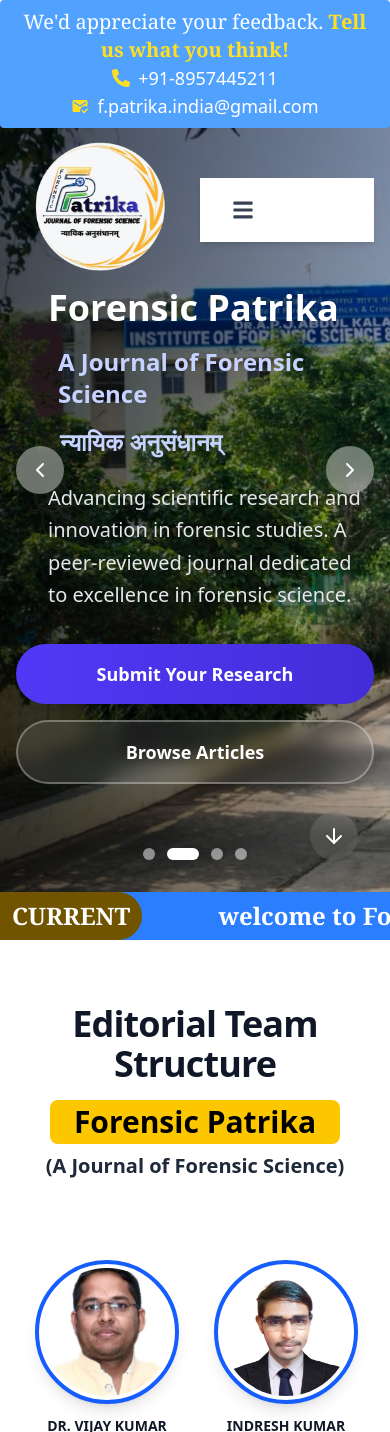
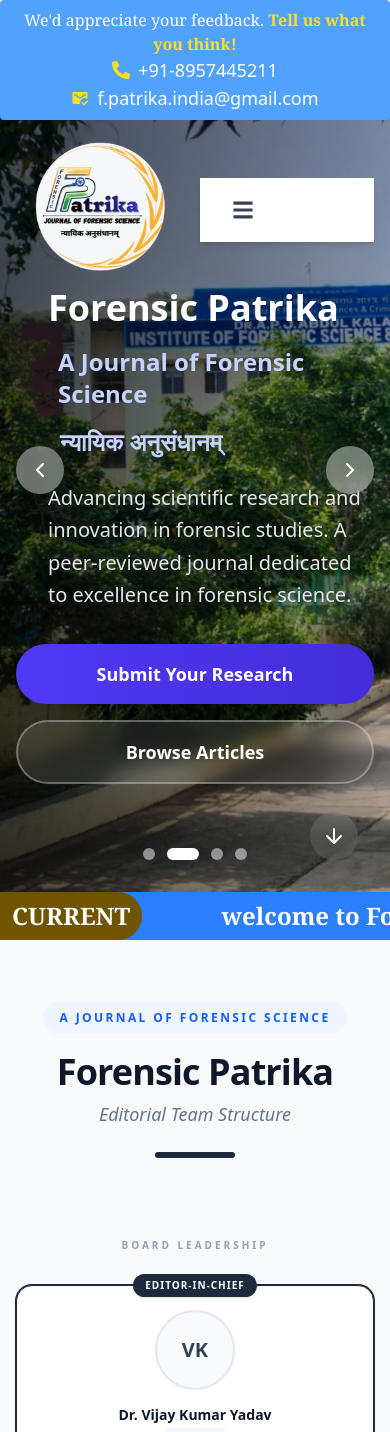
Before and after one commit to Santaravind/Forensic_Journal, a React (Vite) app: page /editorial in a window 390 px wide. Shown: the top 1432 px of the page. Built offline with nearby package versions, Linux system fonts and the light colour scheme.

Commit message:
Editorial teem re-design !!

```diff
--- a/src/components/auth/Register.jsx
+++ b/src/components/auth/Register.jsx
@@ -30,6 +30,7 @@
   };
 
   const specializations = [
+    'Reader',
     'Digital Forensics',
     'Cyber Crime Investigation',
     'Forensic Accounting',
@@ -42,7 +43,7 @@
   ];
 
   return (
-    <div className="min-h-screen bg-gradient-to-br from-gray-900 via-blue-900 to-purple-900 flex items-center justify-center p-6 relative overflow-hidden">
+    <div className="min-h-screen bg-linear-to-br from-gray-900 via-blue-900 to-purple-900 flex items-center justify-center p-6 relative overflow-hidden">
 
       {/* Animated Background Elements */}
       <div className="absolute inset-0 overflow-hidden">
@@ -55,12 +56,12 @@
       <div className="relative w-full max-w-6xl bg-white/10 backdrop-blur-xl rounded-3xl shadow-2xl border border-white/20 overflow-hidden">
 
         {/* Decorative Header Strip */}
-        <div className="absolute top-0 left-0 right-0 h-2 bg-gradient-to-r from-yellow-400 via-red-500 to-purple-600"></div>
+        <div className="absolute top-0 left-0 right-0 h-2 bg-linear-to-r from-yellow-400 via-red-500 to-purple-600"></div>
 
         <div className="grid md:grid-cols-2 gap-0">
 
           {/* Left Side - Hero Section */}
-          <div className="relative hidden md:block p-12 bg-gradient-to-br from-blue-900/50 to-purple-900/50 backdrop-blur-sm">
+          <div className="relative hidden md:block p-12 bg-linear-to-br from-blue-900/50 to-purple-900/50 backdrop-blur-sm">
             <div className="relative z-10 h-full flex flex-col">
 
               {/* Logo and Title */}
@@ -79,7 +80,7 @@
               <div className="flex-1 flex flex-col justify-center">
                 <h2 className="text-4xl font-bold text-white mb-6 leading-tight">
                   Unveiling Truth,<br />
-                  <span className="text-transparent bg-clip-text bg-gradient-to-r from-yellow-400 to-red-500">
+                  <span className="text-transparent bg-clip-text bg-linear-to-r from-yellow-400 to-red-500">
                     One Case at a Time
                   </span>
                 </h2>
@@ -126,7 +127,7 @@
 
               {/* Mobile Logo */}
               <div className="md:hidden flex items-center space-x-3 mb-8">
-                <div className="p-2 bg-gradient-to-br from-blue-600 to-purple-600 rounded-xl">
+                <div className="p-2 bg-linear-to-br from-blue-600 to-purple-600 rounded-xl">
                   <Scale className="w-6 h-6 text-white" />
                 </div>
                 <div>
@@ -223,7 +224,7 @@
                 {/* Specialization */}
                 <div className="relative">
                   <label className="block text-sm font-medium text-gray-700 mb-1">
-                    Specialization
+                    Specialization/Role
                   </label>
                   <div className="relative">
                     <Microscope className="absolute left-3 top-1/2 transform -translate-y-1/2 w-5 h-5 text-gray-400 z-10" />
@@ -234,7 +235,7 @@
                       className="w-full pl-10 pr-4 py-3 border border-gray-200 rounded-xl focus:ring-2 focus:ring-blue-500 focus:border-transparent transition-all appearance-none bg-white"
                       required
                     >
-                      <option value="">Select specialization</option>
+                      <option value="">Select specialization/role</option>
                       {specializations.map((spec) => (
                         <option key={spec} value={spec}>{spec}</option>
                       ))}
@@ -306,7 +307,7 @@
                 {/* Submit Button */}
                 <button
                   type="submit"
-                  className="w-full py-4 px-6 bg-gradient-to-r from-blue-600 to-purple-600 hover:from-blue-700 hover:to-purple-700 text-white font-semibold rounded-xl shadow-lg transform transition-all duration-300 hover:scale-[1.02] focus:ring-4 focus:ring-blue-500/50"
+                  className="w-full py-4 px-6 bg-linear-to-r from-blue-600 to-purple-600 hover:from-blue-700 hover:to-purple-700 text-white font-semibold rounded-xl shadow-lg transform transition-all duration-300 hover:scale-[1.02] focus:ring-4 focus:ring-blue-500/50"
                 >
                   Register for Forensic Patrika
                 </button>
@@ -314,7 +315,7 @@
                 {/* Login Link */}
                 <p className="text-center text-gray-600 text-sm">
                   Already have an account?{' '}
-                  <a href="#" className="text-blue-600 font-semibold hover:underline">
+                  <a href="/login" className="text-blue-600 font-semibold hover:underline">
                     Sign in
                   </a>
                 </p>
--- a/src/components/pages/EditorialTeam.jsx
+++ b/src/components/pages/EditorialTeam.jsx
@@ -1,106 +1,226 @@
-import React from 'react'
-import { FaUserTie, FaGraduationCap } from 'react-icons/fa';
-import logo from '../assets/logos.png'
-import vijay from '../assets/VIJAY.jpeg'
-import indresh from '../assets/indresh.jpeg'
-import hrigiv from '../assets/hrigvi.jpeg'
-import sant from '../assets/Arvind.png'
-function EditorialTeam() {
+// import React from 'react'
+// import { FaUserTie, FaGraduationCap } from 'react-icons/fa';
+// import logo from '../assets/logos.png'
+// import vijay from '../assets/VIJAY.jpeg'
+// import indresh from '../assets/indresh.jpeg'
+// import hrigiv from '../assets/hrigvi.jpeg'
+// import sant from '../assets/Arvind.png'
+// function EditorialTeam() {
+//   const editorialTeam = {
+//   leadership: [
+//     { id: 1, name: "Dr. Vijay Kumar Yadav", post: "Founder", position: "Editor-in-Chief", image: vijay },
+//     { id: 2, name: "Indresh Kumar", post: "CO-Founder", position: "Publisher", image: indresh },
+//   ],
+//   coEditors: [
+//     { id: 3, name: "Dr. Murali Manohar Yadav", position: "Co-Editor-in-Chief", image: logo },
+//     { id: 4, name: "Dr. Akash Kumar", position: "Co-Editor-in-Cy hief", image:logo },
+//   ],
+//   editorialStaff: [
+//     { id: 5, name: "Dr. Abhimanyu Harshey", position: "Managing Editor", image:logo },
+//     { id: 6, name: "Dr. Prakash Chandra", position: "Associate Editor", image: logo },
+//     { id: 7, name: "Mr. Shantanu Singh", position: "Section Editor", image: logo },
+//   ],
+//   specialRoles: [
+//     { id: 8, name: "Nawab John Dar", position: "International Editorial Head", image: logo },
+//   ],
+//   sideStaff: [
+//     { id: 9, name: "Ms. Richa Jaiswal", position: "Reviewers", image :logo },
+//     { id: 10, name: "Ms. Ankita Sikoria", position: "Communication Officer",image:logo },
+//     { id: 11, name: "Hrigvi Singh Banafar", position: "Publication Manager",image:hrigiv },
+//     { id: 12, name: "Aravind Sant Singh", position: "Technical Head"  },
+//   ]
+// };
+
+
+
+//   const MemberCard = ({ member, size = "large" }) => (
+//     <div className="flex flex-col items-center text-center p-4 transition-transform hover:scale-105">
+//       <div className={`relative mb-3 rounded-full border-4 border-blue-600 p-1 shadow-lg overflow-hidden ${size ==='large' ? 'w-36 h-36' : 'w-34 h-34'}`}>
+//         <img
+//           src={member.image ||''}
+//           alt={member.name}
+//           className="w-full h-full object-cover rounded-full"
+//         />
+//       </div>
+//       <h3 className={`${size === 'large' ? 'text-sm' : 'text-xs'} font-bold text-gray-900 uppercase`}>{member.name}</h3>
+//       <p className="text-[10px] font-semibold text-blue-700 leading-tight">{member.post}</p>
+//       <p className="text-[10px] text-gray-600 font-medium">{member.position}</p>
+//     </div>
+//   );
+
+//   return (
+//     <>
+//     <section className="bg-white py-16 px-4 max-w-7xl mx-auto">
+//       {/* Header Section */}
+//       <div className="text-center mb-16">
+//         <h1 className="text-4xl font-black text-gray-900 tracking-tight">Editorial Team Structure</h1>
+//         <div className="mt-4 inline-block bg-yellow-400 px-6 py-1 rounded-lg">
+//           <h2 className="text-3xl font-bold text-black">Forensic Patrika</h2>
+//         </div>
+//         <p className="text-xl font-bold mt-2 text-gray-800">(A Journal of Forensic Science)</p>
+//       </div>
+
+//       <div className="grid grid-cols-12 gap-8">
+//         {/* Main Hierarchy (Left 9 columns) */}
+//         <div className="col-span-12 lg:col-span-9 space-y-12">
+
+//           {/* Tier 1: Leadership */}
+//           <div className="flex justify-around items-start max-w-2xl mx-auto">
+//             {editorialTeam.leadership.map(m => <MemberCard key={m.id} member={m} />)}
+//           </div>
+
+//           {/* Tier 2: Co-Editors & Staff Grid */}
+//           <div className="grid grid-cols-2 gap-4 items-center">
+//             {/* Left Column: Co-Editors */}
+//             <div className="flex flex-col items-center gap-12">
+//                <MemberCard member={editorialTeam.coEditors[0]} />
+//                <MemberCard member={editorialTeam.coEditors[1]} />
+//             </div>
+
+//             {/* Middle Column: Editorial Staff */}
+//             <div className="flex flex-col items-center gap-8 border-l border-r border-gray-100">
+//                {editorialTeam.editorialStaff.map(m => <MemberCard key={m.id} member={m} />)}
+//             </div>
+//           </div>
+
+//           {/* Tier 3: International Head */}
+//           <div className="flex justify-end pr-20">
+//              <MemberCard member={editorialTeam.specialRoles[0]} />
+//           </div>
+//         </div>
+
+//         {/* Sidebar Staff (Right 3 columns) */}
+//         <div className="col-span-12 lg:col-span-3 border-l border-gray-200 flex flex-col gap-6 justify-center">
+//           {editorialTeam.sideStaff.map(m => (
+//             <MemberCard key={m.id} member={m} size="small" />
+//           ))}
+//         </div>
+//       </div>
+//     </section>
+
+//     </>
+
+//   )
+// }
+
+// export default EditorialTeam
+
+import React from 'react';
+
+const EditorialTeam = () => {
   const editorialTeam = {
     leadership: [
-    { id: 1, name: "Dr. Vijay Kumar Yadav", post: "Founder", position: "Editor-in-Chief", image: vijay },
-    { id: 2, name: "Indresh Kumar", post: "CO-Founder", position: "Publisher", image: indresh },
+      { id: 1, name: "Dr. Vijay Kumar Yadav", post: "Founder", position: "Editor-in-Chief", initials: "VK" },
+      { id: 2, name: "Indresh Kumar", post: "Co-Founder", position: "Publisher", initials: "IK" },
     ],
-  coEditors: [
-    { id: 3, name: "Dr. Murali Manohar Yadav", position: "Co-Editor-in-Chief", image: logo },
-    { id: 4, name: "Dr. Akash Kumar", position: "Co-Editor-in-Cy hief", image:logo },
+    seniorEditors: [
+      { id: 3, name: "Dr. Murali Manohar Yadav", position: "Co-Editor-in-Chief", initials: "MM" },
+      { id: 4, name: "Dr. Akash Kumar", position: "Co-Editor-in-Chief", initials: "AK" },
     ],
     editorialStaff: [
-    { id: 5, name: "Dr. Abhimanyu Harshey", position: "Managing Editor", image:logo },
-    { id: 6, name: "Dr. Prakash Chandra", position: "Associate Editor", image: logo },
-    { id: 7, name: "Mr. Shantanu Singh", position: "Section Editor", image: logo },
+      { id: 5, name: "Dr. Abhimanyu Harshey", position: "Managing Editor", initials: "AH" },
+      { id: 6, name: "Dr. Prakash Chandra", position: "Associate Editor", initials: "PC" },
+      { id: 7, name: "Mr. Shantanu Singh", position: "Section Editor", initials: "SS" },
     ],
-  specialRoles: [
-    { id: 8, name: "Nawab John Dar", position: "International Editorial Head", image: logo },
-  ],
-  sideStaff: [
-    { id: 9, name: "Ms. Richa Jaiswal", position: "Reviewers", image :logo },
-    { id: 10, name: "Ms. Ankita Sikoria", position: "Communication Officer",image:logo },
-    { id: 11, name: "Hrigvi Singh Banafar", position: "Publication Manager",image:hrigiv },
-    { id: 12, name: "Aravind Sant Singh", position: "Technical Head"  },
+    support: [
+      { id: 8, name: "Nawab John Dar", position: "Intl. Editorial Head", initials: "NJ" },
+      { id: 9, name: "Ms. Richa Jaiswal", position: "Reviewer", initials: "RJ" },
+      { id: 10, name: "Ms. Ankita Sikoria", position: "Communication Officer", initials: "AS" },
+      { id: 11, name: "Hrigvi Singh Banafar", position: "Publication Manager", initials: "HS" },
+      { id: 12, name: "Aravind Sant Singh", position: "Technical Head", initials: "AS" },
     ]
   };
 
+  const Card = ({ member, featured = false }) => (
+    <div className={`relative group flex flex-col items-center p-6 bg-white rounded-2xl transition-all duration-300 hover:shadow-xl border ${featured ? 'border-slate-800 ring-1 ring-slate-800' : 'border-slate-100 shadow-sm'}`}>
+      {/* Decorative Role Badge */}
+      <div className={`absolute -top-3 px-3 py-1 rounded-full text-[10px] font-bold tracking-widest uppercase shadow-sm ${featured ? 'bg-slate-800 text-white' : 'bg-blue-50 text-blue-700'}`}>
+        {member.position}
+      </div>
 
+      {/* Avatar Placeholder */}
+      <div className={`w-20 h-20 rounded-full mb-4 flex items-center justify-center text-xl font-semibold border-2 transition-transform group-hover:scale-110 ${featured ? 'bg-slate-50 border-slate-200 text-slate-700' : 'bg-blue-50 border-blue-100 text-blue-600'}`}>
+        {member.initials}
+      </div>
 
-  const MemberCard = ({ member, size = "large" }) => (
-    <div className="flex flex-col items-center text-center p-4 transition-transform hover:scale-105">
-      <div className={`relative mb-3 rounded-full border-4 border-blue-600 p-1 shadow-lg overflow-hidden ${size ==='large' ? 'w-36 h-36' : 'w-34 h-34'}`}>
-        <img
-          src={member.image ||''}
-          alt={member.name}
-          className="w-full h-full object-cover rounded-full"
-        />
-      </div>
-      <h3 className={`${size === 'large' ? 'text-sm' : 'text-xs'} font-bold text-gray-900 uppercase`}>{member.name}</h3>
-      <p className="text-[10px] font-semibold text-blue-700 leading-tight">{member.post}</p>
-      <p className="text-[10px] text-gray-600 font-medium">{member.position}</p>
+      <h3 className="text-sm font-bold text-slate-900 text-center leading-tight">{member.name}</h3>
+      {member.post && (
+        <span className="mt-1 text-[11px] font-medium text-blue-600 bg-blue-50 px-2 py-0.5 rounded">
+          {member.post}
+        </span>
+      )}
     </div>
   );
 
   return (
-    <>
-    <section className="bg-white py-16 px-4 max-w-7xl mx-auto">
+    <div className="min-h-screen bg-slate-50 py-16 px-4 font-sans">
+      <div className="max-w-6xl mx-auto">
+
         {/* Header Section */}
-      <div className="text-center mb-16">
-        <h1 className="text-4xl font-black text-gray-900 tracking-tight">Editorial Team Structure</h1>
-        <div className="mt-4 inline-block bg-yellow-400 px-6 py-1 rounded-lg">
-          <h2 className="text-3xl font-bold text-black">Forensic Patrika</h2>
+        <header className="text-center mb-20">
+          <span className="text-blue-600 font-bold tracking-[0.2em] text-xs uppercase bg-blue-50 px-4 py-2 rounded-full">
+            A Journal of Forensic Science
+          </span>
+          <h1 className="mt-6 text-4xl md:text-5xl font-black text-slate-900 tracking-tight">
+            Forensic Patrika
+          </h1>
+          <p className="mt-2 text-slate-500 font-medium text-lg italic">Editorial Team Structure</p>
+          <div className="mt-6 w-20 h-1.5 bg-slate-800 mx-auto rounded-full"></div>
+        </header>
+
+        {/* Leadership Tier */}
+        <section className="mb-16">
+          <div className="flex flex-col items-center mb-8">
+            <span className="text-[10px] text-slate-400 font-bold uppercase tracking-[0.3em]">Board Leadership</span>
           </div>
-        <p className="text-xl font-bold mt-2 text-gray-800">(A Journal of Forensic Science)</p>
-      </div>
-
-      <div className="grid grid-cols-12 gap-8">
-        {/* Main Hierarchy (Left 9 columns) */}
-        <div className="col-span-12 lg:col-span-9 space-y-12">
-
-          {/* Tier 1: Leadership */}
-          <div className="flex justify-around items-start max-w-2xl mx-auto">
-            {editorialTeam.leadership.map(m => <MemberCard key={m.id} member={m} />)}
-          </div>
-
-          {/* Tier 2: Co-Editors & Staff Grid */}
-          <div className="grid grid-cols-2 gap-4 items-center">
-            {/* Left Column: Co-Editors */}
-            <div className="flex flex-col items-center gap-12">
-               <MemberCard member={editorialTeam.coEditors[0]} />
-               <MemberCard member={editorialTeam.coEditors[1]} />
-            </div>
-
-            {/* Middle Column: Editorial Staff */}
-            <div className="flex flex-col items-center gap-8 border-l border-r border-gray-100">
-               {editorialTeam.editorialStaff.map(m => <MemberCard key={m.id} member={m} />)}
-            </div>
-          </div>
-
-          {/* Tier 3: International Head */}
-          <div className="flex justify-end pr-20">
-             <MemberCard member={editorialTeam.specialRoles[0]} />
-          </div>
-        </div>
-
-        {/* Sidebar Staff (Right 3 columns) */}
-        <div className="col-span-12 lg:col-span-3 border-l border-gray-200 flex flex-col gap-6 justify-center">
-          {editorialTeam.sideStaff.map(m => (
-            <MemberCard key={m.id} member={m} size="small" />
-          ))}
-        </div>
+          <div className="grid grid-cols-1 md:grid-cols-2 gap-8 max-w-2xl mx-auto">
+            {editorialTeam.leadership.map(m => <Card key={m.id} member={m} featured={true} />)}
           </div>
         </section>
 
-    </>
+        {/* Tree Connection Line (Visual Only) */}
+        <div className="hidden md:block w-px h-12 bg-slate-200 mx-auto -mt-8 mb-8"></div>
 
-  )
-}
+        {/* Senior Editors Tier */}
+        <section className="mb-16">
+          <div className="flex flex-col items-center mb-8">
+            <span className="text-[10px] text-slate-400 font-bold uppercase tracking-[0.3em]">Senior Editorial Board</span>
+          </div>
+          <div className="grid grid-cols-1 md:grid-cols-2 gap-6 max-w-xl mx-auto">
+            {editorialTeam.seniorEditors.map(m => <Card key={m.id} member={m} />)}
+          </div>
+        </section>
 
-export default EditorialTeam
+        {/* Editorial Staff Tier */}
+        <section className="mb-16">
+          <div className="flex flex-col items-center mb-8 text-center">
+            <div className="w-full h-px bg-slate-200 max-w-3xl mb-8"></div>
+            <span className="text-[10px] text-slate-400 font-bold uppercase tracking-[0.3em]">Operational Staff</span>
+          </div>
+          <div className="grid grid-cols-1 sm:grid-cols-2 lg:grid-cols-3 gap-6">
+            {editorialTeam.editorialStaff.map(m => <Card key={m.id} member={m} />)}
+          </div>
+        </section>
+
+        {/* Support & International Tier */}
+        <section>
+          <div className="flex flex-col items-center mb-8 text-center">
+            <div className="w-full h-px bg-slate-200 max-w-3xl mb-8"></div>
+            <span className="text-[10px] text-slate-400 font-bold uppercase tracking-[0.3em]">International & Technical Support</span>
+          </div>
+          <div className="grid grid-cols-2 md:grid-cols-3 lg:grid-cols-5 gap-4">
+            {editorialTeam.support.map(m => (
+              <div key={m.id} className="p-4 bg-white border border-slate-100 rounded-xl hover:border-blue-200 transition-colors">
+                <div className="text-[9px] font-bold text-blue-600 uppercase mb-2 truncate">{m.position}</div>
+                <div className="text-xs font-bold text-slate-800">{m.name}</div>
+              </div>
+            ))}
+          </div>
+        </section>
+
+      </div>
+    </div>
+  );
+};
+
+export default EditorialTeam;
--- a/src/components/pages/Header.jsx
+++ b/src/components/pages/Header.jsx
@@ -12,7 +12,7 @@
     <div className="max-w-7xl mx-auto flex flex-col md:flex-row items-center justify-between lg:gap-4 md:gap-0.5">
 
       {/* Left Content */}
-      <h2 className="text-xl md:text-2xl  font-serif md:m-1 text-white text-center md:text-left">
+      <h2 className="text-[16px] md:text-2xl  font-serif md:m-1 text-white text-center md:text-left">
         We'd appreciate your feedback.{" "}
         <span className="text-yellow-300 font-bold">
           Tell us what you think!
@@ -21,12 +21,12 @@
 
       {/* Contact Info */}
       <div className="flex flex-col sm:flex-row items-center lg:gap-2 md:gap-0.5 text-white">
-        <p className="flex items-center gap-2 text-lg">
+        <p className="flex items-center gap-2 text-lg md:text-[16px]">
           <FaPhoneAlt  className="text-yellow-300" />
           <span>+91-8957445211</span>
         </p>
 
-        <p className="flex items-center gap-2 text-lg">
+        <p className="flex items-center gap-2 text-lg md:text-[16px]">
           <MdMarkEmailRead className="text-yellow-300" />
           <span>f.patrika.india@gmail.com</span>
         </p>
```
Also changed, not shown: src/components/auth/Login.jsx (+126 -42 lines). Lines whose indentation alone changed are shown as unchanged.
